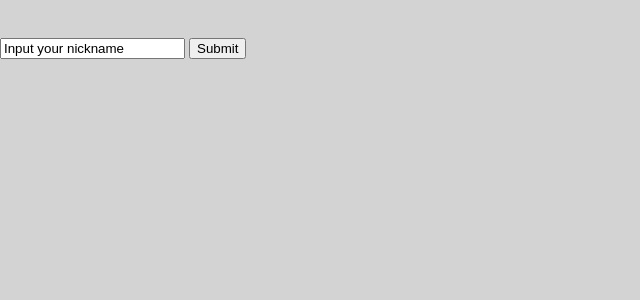
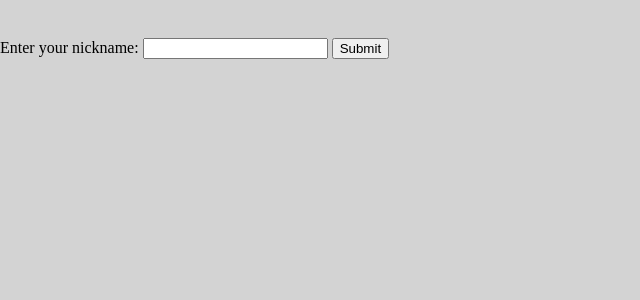
Before and after one commit to m1k0103/messaging_app, a Flask app: page / in a window 1280 px wide. Shown: the top 300 px of the page, without its empty margins (0-640 px from the left). Run offline with Flask 3, Linux system fonts and the light colour scheme; data that the repository does not hold is empty.

Commit message:
fixed small error

```diff
--- a/messaging_app/templates/main.html
+++ b/messaging_app/templates/main.html
@@ -12,14 +12,16 @@
 
         <div class="input">
             <form action="/sendmessage" method="post">
-                <input type="text" value="Enter message..." id="message" name="message">
+                <label for="message">Enter message:</label>
+                <input type="text" id="message" name="message">
                 <input type="submit" value="Submit">
             </form>
         </div>
 
         {% else %}
             <form action="/" method="post">
-                <input type="text" id="nickname" name="nickname" value="Input your nickname">
+                <label for="nickname">Enter your nickname:</label>
+                <input type="text" id="nickname" name="nickname">
                 <input type="submit" value="Submit">
             </form>
         {% endif %}
```
